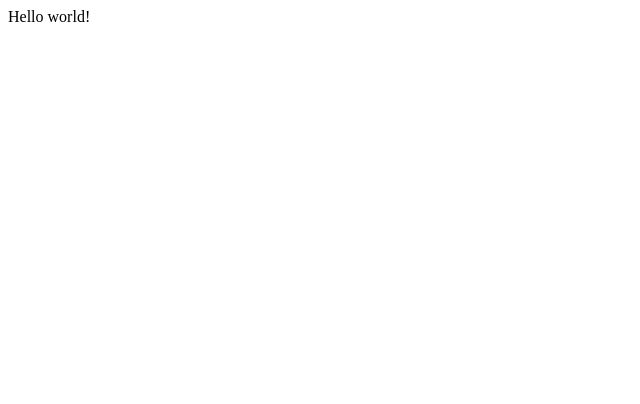
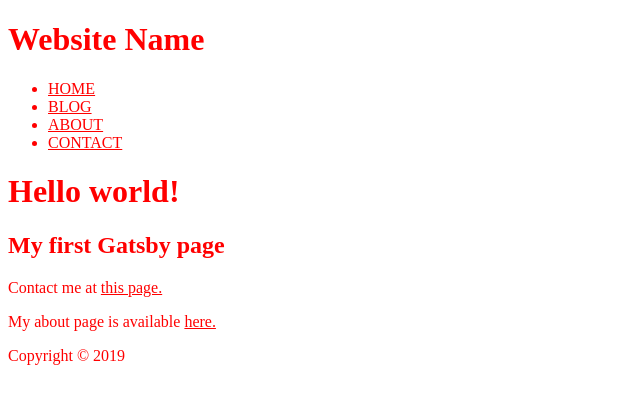
Before and after one commit to martink-rsa/Basic-Gatsby-Webpage, a Gatsby site: page / in a window 1280 px wide. Shown: the whole page, without its empty margins (0-640 px from the left). Built offline with nearby package versions, Linux system fonts and the light colour scheme; Gatsby itself is replaced by a stand-in of ours.

Commit message:
Init project

```diff
--- /dev/null
+++ b/src/Components/Footer/Footer.js
@@ -0,0 +1,9 @@
+import React from 'react';
+
+const Footer = () => (
+  <footer>
+    <p>Copyright © {new Date().getFullYear()}</p>
+  </footer>
+);
+
+export default Footer;
--- /dev/null
+++ b/src/Components/Header/Header.js
@@ -0,0 +1,26 @@
+import React from 'react';
+import { Link } from 'gatsby';
+
+const Header = () => (
+  <header>
+    <h1>Website Name</h1>
+    <nav>
+      <ul>
+        <li>
+          <Link to="/">HOME</Link>
+        </li>
+        <li>
+          <Link to="/blog">BLOG</Link>
+        </li>
+        <li>
+          <Link to="/about">ABOUT</Link>
+        </li>
+        <li>
+          <Link to="/contact">CONTACT</Link>
+        </li>
+      </ul>
+    </nav>
+  </header>
+);
+
+export default Header;
--- /dev/null
+++ b/src/Components/Layout/Layout.js
@@ -0,0 +1,14 @@
+import React from 'react';
+
+import Header from '../Header/Header';
+import Footer from '../Footer/Footer';
+
+const Layout = props => (
+  <div>
+    <Header />
+    {props.children}
+    <Footer />
+  </div>
+);
+
+export default Layout;
--- /dev/null
+++ b/src/Styles/index.css
@@ -0,0 +1,3 @@
+* {
+  color: red;
+}
--- /dev/null
+++ b/src/pages/about.js
@@ -0,0 +1,17 @@
+import React from 'react';
+import { Link } from 'gatsby';
+
+import Layout from '../Components/Layout/Layout';
+
+const AboutPage = () => (
+  <Layout>
+    <h1>About</h1>
+    <p>This page is about NAME</p>
+    <p>Second paragraph for describing NAME</p>
+    <p>
+      Contact me at <Link to="/contact">this page.</Link>
+    </p>
+  </Layout>
+);
+
+export default AboutPage;
--- a/src/pages/index.js
+++ b/src/pages/index.js
@@ -1,3 +1,22 @@
-import React from "react"
+import React from 'react';
+import { Link } from 'gatsby';
+import '../Styles/index.css';
 
-export default () => <div>Hello world!</div>
+import Layout from '../Components/Layout/Layout';
+
+const IndexPage = () => {
+  return (
+    <Layout>
+      <h1>Hello world!</h1>
+      <h2>My first Gatsby page</h2>
+      <p>
+        Contact me at <Link to="/contact">this page.</Link>
+      </p>
+      <p>
+        My about page is available <Link to="/about">here.</Link>
+      </p>
+    </Layout>
+  );
+};
+
+export default IndexPage;
```
Also changed, not shown: package.json (+13 -4 lines), src/pages/blog.js (added, +12 -0 lines), src/pages/contact.js (added, +22 -0 lines), .eslintrc.js (added), 3 other files.
